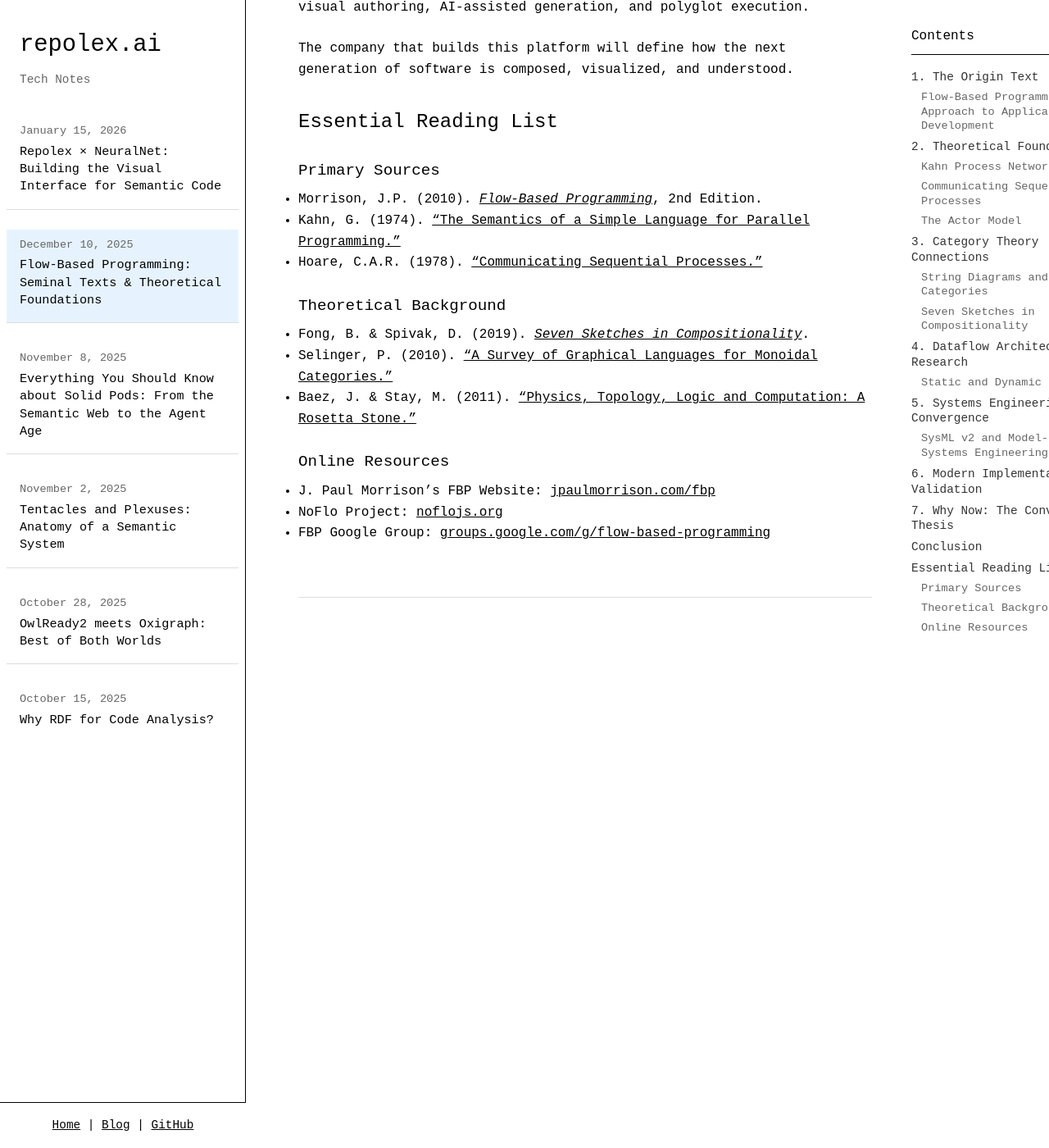
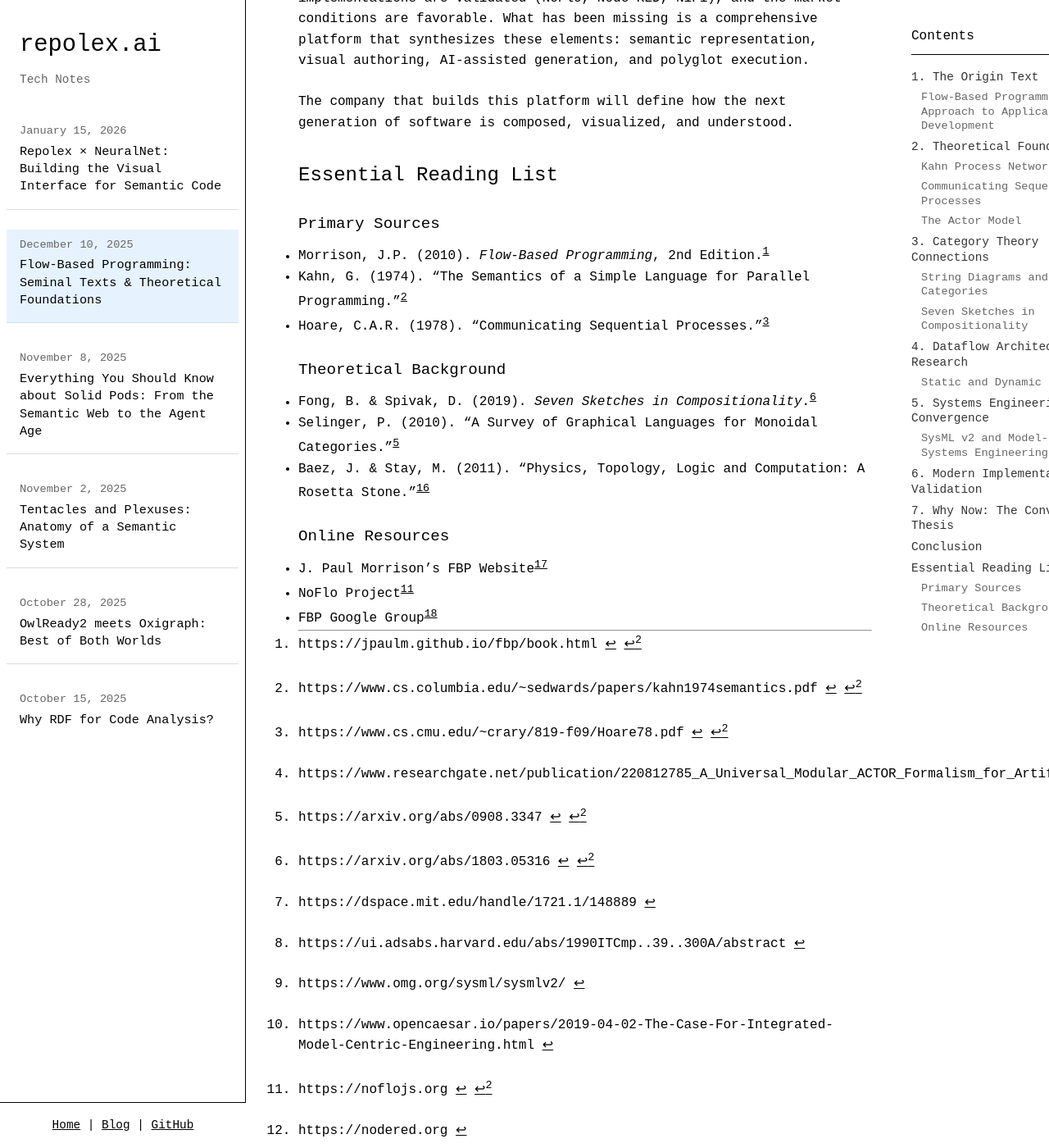
Before and after one commit to repolex-ai/repolex-www, a Jekyll site: the page built from _posts/2025-12-10-fbp-seminal-texts.md, in a window 1280 px wide and 1400 px high, scrolled down 6380 px. Shown: the whole window at 82% size. Built offline with Jekyll 4.4.1, drawn with Linux system fonts in a browser that asks for light colours; comment, search, counter and statistics services are not loaded; some of the changed lines change nothing that is shown; some of the changed text lies outside the part shown.

Commit message:
footnote formatting 🦶

```diff
--- a/_layouts/post-with-toc.html
+++ b/_layouts/post-with-toc.html
@@ -68,16 +68,35 @@ document.addEventListener('DOMContentLoaded', function() {
         return;
     }
 
+    // Helper function to create a clean slug from heading text
+    function slugify(text) {
+        return text
+            .toLowerCase()
+            .replace(/[^a-z0-9\s-]/g, '') // Remove special chars
+            .replace(/\s+/g, '-')          // Spaces to hyphens
+            .replace(/-+/g, '-')           // Collapse multiple hyphens
+            .replace(/^-|-$/g, '');        // Trim hyphens from ends
+    }
+
     const toc = document.createElement('ul');
     toc.className = 'toc-list';
 
     let currentH2 = null;
+    const usedIds = new Set();
 
     headings.forEach((heading, index) => {
-        // Add ID to heading for linking
-        if (!heading.id) {
-            heading.id = 'heading-' + index;
+        // Always generate a clean ID from the heading text
+        let baseId = slugify(heading.textContent);
+        let id = baseId;
+        let counter = 1;
+
+        // Ensure unique IDs
+        while (usedIds.has(id)) {
+            id = baseId + '-' + counter;
+            counter++;
         }
+        usedIds.add(id);
+        heading.id = id;
 
         const li = document.createElement('li');
         const a = document.createElement('a');
--- a/_posts/2025-12-10-fbp-seminal-texts.md
+++ b/_posts/2025-12-10-fbp-seminal-texts.md
@@ -21,9 +21,9 @@ The convergence of AI-assisted development, semantic web technologies, and the d
 
 ## 1. The Origin Text
 
-### [Flow-Based Programming: A New Approach to Application Development](https://jpaulm.github.io/fbp/book.html)
+### Flow-Based Programming: A New Approach to Application Development
 
-> **Morrison, J. Paul.** Van Nostrand Reinhold, 1994. 2nd Edition: CreateSpace, 2010.
+> **Morrison, J. Paul.** *Flow-Based Programming.*[^morrison] Van Nostrand Reinhold, 1994. 2nd Edition: CreateSpace, 2010.
 
 This is the definitive text on FBP, written by its inventor after two decades of practical application at IBM and other organizations. Morrison developed FBP (originally called "Data Flow") while working on batch processing systems for a Canadian bank in 1969-1971, discovering that decomposing applications into networks of asynchronous processes connected by bounded buffers produced systems that were easier to understand, maintain, and modify than conventional procedural code.
 
@@ -33,7 +33,7 @@ Key contributions of this text include the formalization of Information Packets
 
 ### Kahn Process Networks
 
-> **Kahn, Gilles.** ["The Semantics of a Simple Language for Parallel Programming."](https://www.cs.columbia.edu/~sedwards/papers/kahn1974semantics.pdf) Information Processing 74, North-Holland Publishing, 1974.
+> **Kahn, Gilles.** "The Semantics of a Simple Language for Parallel Programming."[^kahn] Information Processing 74, North-Holland Publishing, 1974.
 
 Gilles Kahn's foundational paper provides the mathematical semantics that underpin FBP's determinism. Kahn proved that networks of monotonic processes communicating through unbounded FIFO channels produce deterministic results regardless of scheduling—a profound result that distinguishes FBP from other concurrent programming models. While Morrison developed FBP independently, Kahn's theoretical framework provides the formal basis for reasoning about FBP network behavior.
 
@@ -41,13 +41,13 @@ The key insight is that Kahn networks are *confluent*: no matter how processes a
 
 ### Communicating Sequential Processes
 
-> **Hoare, C.A.R.** ["Communicating Sequential Processes."](https://www.cs.cmu.edu/~crary/819-f09/Hoare78.pdf) Communications of the ACM, 21(8), 1978.
+> **Hoare, C.A.R.** "Communicating Sequential Processes."[^hoare] Communications of the ACM, 21(8), 1978.
 
 Tony Hoare's CSP provides an alternative formal model for process communication that influenced FBP's development. While CSP uses synchronous rendezvous (both sender and receiver must be ready simultaneously), FBP's buffered connections provide greater flexibility and natural flow control.
 
 ### The Actor Model
 
-> **Hewitt, Carl; Bishop, Peter; Steiger, Richard.** ["A Universal Modular ACTOR Formalism for Artificial Intelligence."](https://www.researchgate.net/publication/220812785_A_Universal_Modular_ACTOR_Formalism_for_Artificial_Intelligence) IJCAI, 1973.
+> **Hewitt, Carl; Bishop, Peter; Steiger, Richard.** "A Universal Modular ACTOR Formalism for Artificial Intelligence."[^hewitt] IJCAI, 1973.
 
 Carl Hewitt's Actor Model shares FBP's emphasis on message-passing concurrency but differs in crucial ways. Actors are addressed entities that can create new actors and change behavior between messages, while FBP processes are anonymous components in a fixed topology. FBP's static network structure enables visual programming and topological reasoning that dynamic actor systems cannot easily support.
 
@@ -55,7 +55,7 @@ Carl Hewitt's Actor Model shares FBP's emphasis on message-passing concurrency b
 
 ### String Diagrams and Monoidal Categories
 
-> **Selinger, Peter.** ["A Survey of Graphical Languages for Monoidal Categories."](https://arxiv.org/abs/0908.3347) New Structures for Physics, Springer, 2010.
+> **Selinger, Peter.** "A Survey of Graphical Languages for Monoidal Categories."[^selinger] New Structures for Physics, Springer, 2010.
 
 A profound realization emerges when examining FBP through the lens of category theory: FBP networks are *string diagrams* in monoidal categories. This is not merely an analogy—it is a precise mathematical correspondence. Components are morphisms, wires are objects, parallel composition is the monoidal product, and sequential composition is ordinary categorical composition.
 
@@ -63,7 +63,7 @@ This connection has explosive implications. Category theory provides a unified f
 
 ### Seven Sketches in Compositionality
 
-> **Fong, Brendan and Spivak, David I.** MIT Press, 2019. (Available: [arXiv:1803.05316](https://arxiv.org/abs/1803.05316))
+> **Fong, Brendan and Spivak, David I.** *Seven Sketches in Compositionality.*[^fong-spivak] MIT Press, 2019.
 
 This accessible introduction to applied category theory dedicates significant attention to signal flow graphs and their categorical semantics. Fong and Spivak demonstrate how engineering diagrams—including dataflow networks—can be given precise compositional meaning. Their treatment of operads and decorated cospans provides tools for defining domain-specific FBP variants with guaranteed compositional properties.
 
@@ -71,9 +71,9 @@ This accessible introduction to applied category theory dedicates significant at
 
 ### Static and Dynamic Dataflow
 
-> **Dennis, Jack B.** ["First Version of a Data Flow Procedure Language."](https://dspace.mit.edu/handle/1721.1/148889) MIT, 1974.
+> **Dennis, Jack B.** "First Version of a Data Flow Procedure Language."[^dennis] MIT, 1974.
 
-> **Arvind and Nikhil, R.S.** ["Executing a Program on the MIT Tagged-Token Dataflow Architecture."](https://ui.adsabs.harvard.edu/abs/1990ITCmp..39..300A/abstract) IEEE Trans. Computers, 1990.
+> **Arvind and Nikhil, R.S.** "Executing a Program on the MIT Tagged-Token Dataflow Architecture."[^arvind] IEEE Trans. Computers, 1990.
 
 The dataflow architecture research program at MIT, led by Jack Dennis and later Arvind, pursued hardware implementations of dataflow execution. While commercial dataflow machines never achieved widespread adoption, this research produced invaluable insights into parallel execution models, token matching, and the relationship between program structure and execution semantics. FBP can be understood as a software realization of dataflow principles on conventional hardware.
 
@@ -81,9 +81,9 @@ The dataflow architecture research program at MIT, led by Jack Dennis and later
 
 ### SysML v2 and Model-Based Systems Engineering
 
-> **Object Management Group.** ["SysML v2 Specification."](https://www.omg.org/sysml/sysmlv2/) OMG, 2023.
+> **Object Management Group.** "SysML v2 Specification."[^sysml] OMG, 2023.
 
-> **Elaasar, Maged et al.** ["The Case for Integrated Model-Centric Engineering."](https://www.opencaesar.io/papers/2019-04-02-The-Case-For-Integrated-Model-Centric-Engineering.html) NASA JPL / OpenCAESAR, 2019.
+> **Elaasar, Maged et al.** "The Case for Integrated Model-Centric Engineering."[^opencaesar] NASA JPL / OpenCAESAR, 2019.
 
 The systems engineering community has independently converged on flow-based representations through SysML v2's Action/Flow semantics. Notably, SysML v2's KerML (Kernel Modeling Language) provides foundational semantics that map to OWL2-DL, enabling integration with semantic web technologies. NASA JPL's OpenCAESAR project bridges SysML with OML (Ontological Modeling Language), demonstrating the viability of connecting visual dataflow models to RDF-based knowledge graphs.
 
@@ -93,11 +93,11 @@ This convergence is significant: aerospace, defense, and automotive industries a
 
 Several modern projects have demonstrated FBP's continued relevance:
 
-- **[NoFlo](https://noflojs.org)** (Henri Bergius, 2011-present): JavaScript FBP runtime with visual editor, used in production at The Grid and other companies.
-- **[Node-RED](https://nodered.org)** (IBM Emerging Technology, 2013-present): Visual programming tool for IoT and event-driven applications. Deployed globally in industrial and home automation contexts.
-- **[Apache NiFi](https://nifi.apache.org)** (NSA/Apache Foundation): Enterprise data flow system handling petabytes at major organizations.
-- **[LabVIEW](https://www.ni.com/en-us/shop/labview.html)** (National Instruments, 1986-present): Dataflow visual programming for scientific instrumentation. Four decades of continuous development and billions in revenue.
-- **[Unreal Engine Blueprints](https://docs.unrealengine.com/5.0/en-US/blueprints-visual-scripting-in-unreal-engine/)** (Epic Games): Visual scripting system enabling non-programmers to create game logic.
+- **NoFlo**[^noflo] (Henri Bergius, 2011-present): JavaScript FBP runtime with visual editor, used in production at The Grid and other companies.
+- **Node-RED**[^nodered] (IBM Emerging Technology, 2013-present): Visual programming tool for IoT and event-driven applications. Deployed globally in industrial and home automation contexts.
+- **Apache NiFi**[^nifi] (NSA/Apache Foundation): Enterprise data flow system handling petabytes at major organizations.
+- **LabVIEW**[^labview] (National Instruments, 1986-present): Dataflow visual programming for scientific instrumentation. Four decades of continuous development and billions in revenue.
+- **Unreal Engine Blueprints**[^blueprints] (Epic Games): Visual scripting system enabling non-programmers to create game logic.
 
 ## 7. Why Now: The Convergence Thesis
 
@@ -122,16 +122,37 @@ The company that builds this platform will define how the next generation of sof
 ## Essential Reading List
 
 ### Primary Sources
-- Morrison, J.P. (2010). [*Flow-Based Programming*](https://jpaulm.github.io/fbp/book.html), 2nd Edition.
-- Kahn, G. (1974). ["The Semantics of a Simple Language for Parallel Programming."](https://www.cs.columbia.edu/~sedwards/papers/kahn1974semantics.pdf)
-- Hoare, C.A.R. (1978). ["Communicating Sequential Processes."](https://www.cs.cmu.edu/~crary/819-f09/Hoare78.pdf)
+- Morrison, J.P. (2010). *Flow-Based Programming*, 2nd Edition.[^morrison]
+- Kahn, G. (1974). "The Semantics of a Simple Language for Parallel Programming."[^kahn]
+- Hoare, C.A.R. (1978). "Communicating Sequential Processes."[^hoare]
 
 ### Theoretical Background
-- Fong, B. & Spivak, D. (2019). [*Seven Sketches in Compositionality*](https://arxiv.org/abs/1803.05316).
-- Selinger, P. (2010). ["A Survey of Graphical Languages for Monoidal Categories."](https://arxiv.org/abs/0908.3347)
-- Baez, J. & Stay, M. (2011). ["Physics, Topology, Logic and Computation: A Rosetta Stone."](https://arxiv.org/abs/0903.0340)
+- Fong, B. & Spivak, D. (2019). *Seven Sketches in Compositionality*.[^fong-spivak]
+- Selinger, P. (2010). "A Survey of Graphical Languages for Monoidal Categories."[^selinger]
+- Baez, J. & Stay, M. (2011). "Physics, Topology, Logic and Computation: A Rosetta Stone."[^baez]
 
 ### Online Resources
-- J. Paul Morrison's FBP Website: [jpaulmorrison.com/fbp](https://jpaulmorrison.com/fbp)
-- NoFlo Project: [noflojs.org](https://noflojs.org)
-- FBP Google Group: [groups.google.com/g/flow-based-programming](https://groups.google.com/g/flow-based-programming)
+- J. Paul Morrison's FBP Website[^morrison-site]
+- NoFlo Project[^noflo]
+- FBP Google Group[^fbp-group]
+
+---
+
+[^morrison]: https://jpaulm.github.io/fbp/book.html
+[^kahn]: https://www.cs.columbia.edu/~sedwards/papers/kahn1974semantics.pdf
+[^hoare]: https://www.cs.cmu.edu/~crary/819-f09/Hoare78.pdf
+[^hewitt]: https://www.researchgate.net/publication/220812785_A_Universal_Modular_ACTOR_Formalism_for_Artificial_Intelligence
+[^selinger]: https://arxiv.org/abs/0908.3347
+[^fong-spivak]: https://arxiv.org/abs/1803.05316
+[^dennis]: https://dspace.mit.edu/handle/1721.1/148889
+[^arvind]: https://ui.adsabs.harvard.edu/abs/1990ITCmp..39..300A/abstract
+[^sysml]: https://www.omg.org/sysml/sysmlv2/
+[^opencaesar]: https://www.opencaesar.io/papers/2019-04-02-The-Case-For-Integrated-Model-Centric-Engineering.html
+[^noflo]: https://noflojs.org
+[^nodered]: https://nodered.org
+[^nifi]: https://nifi.apache.org
+[^labview]: https://www.ni.com/en-us/shop/labview.html
+[^blueprints]: https://docs.unrealengine.com/5.0/en-US/blueprints-visual-scripting-in-unreal-engine/
+[^baez]: https://arxiv.org/abs/0903.0340
+[^morrison-site]: https://jpaulmorrison.com/fbp
+[^fbp-group]: https://groups.google.com/g/flow-based-programming
--- a/assets/css/style.css
+++ b/assets/css/style.css
@@ -120,6 +120,7 @@ a:hover {
     color: #888;
     margin: 0.5rem 0 1.5rem 0;
     padding: 0 2rem;
+    text-align: center;
 }
 
 .post-subtitle a {
```
